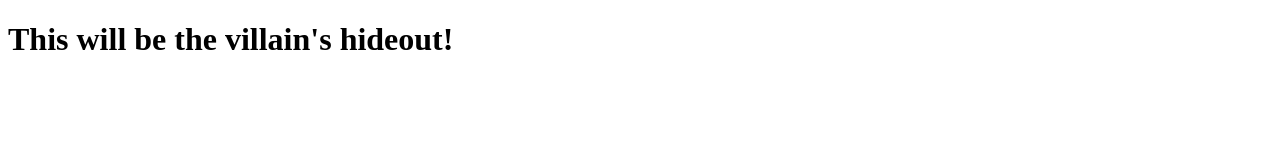
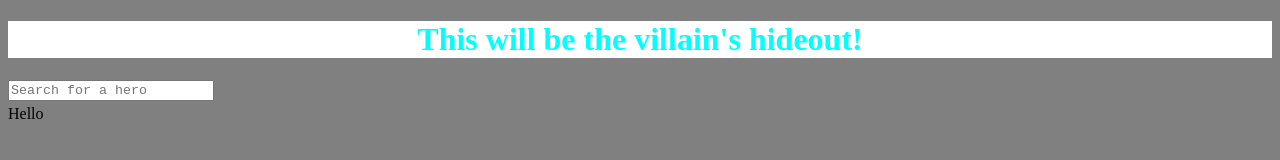
Before and after one commit to alex1984gr/sortable, a plain HTML site: page index-1.html in a window 1280 px wide. Drawn offline with Linux system fonts and the light colour scheme.

Commit message:
some minor additions

```diff
--- a/index-1.html
+++ b/index-1.html
@@ -1,13 +1,21 @@
 <!DOCTYPE html>
 <html>
 <head>
-    <link href="/styles.css" rel="stylesheet">
+    <link href="/style.css" rel="stylesheet">
     <title>From Hero to Zero</title>
 </head>
 
 <body>
-    <h1>This will be the villain's hideout!</h1>
+    <h1 id="title">This will be the villain's hideout!</h1>
+
+    <div id="searchbar-container">
+        <textarea placeholder="Search for a hero" id="searchbar"></textarea>
+    </div>
+
+    <div id="herocards-container">
+        <table>Hello</table>
+    </div>
+
 </body>
 
-
 </html>
--- a/style.css
+++ b/style.css
@@ -0,0 +1,16 @@
+body {
+    background: gray;
+}
+
+#title {
+    text-align: center;
+    background: white;
+    color: aqua;
+}
+
+#searchbar {
+    align-self: center;
+    width: 200px;
+    height: 15px;
+    resize: none;
+}
```
